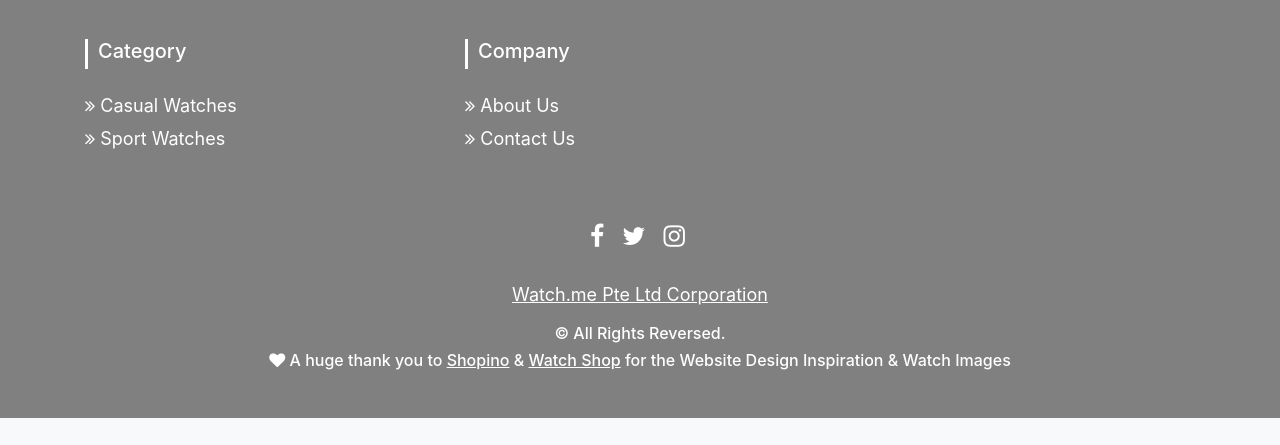
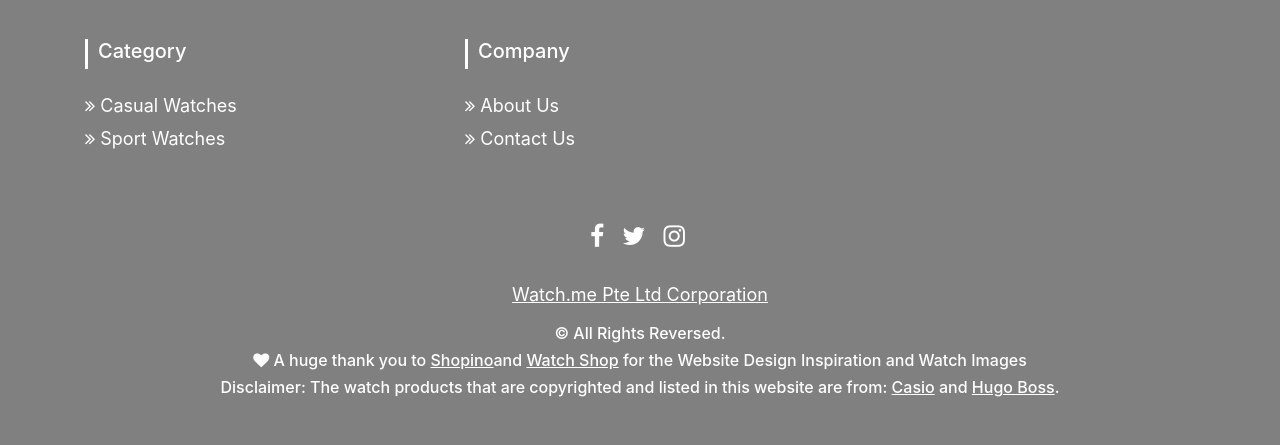
Before and after one commit to javvylx/1004-Project-PHP, a PHP site: page / in a window 1280 px wide. Shown: the part 2323-2768 px from the top of the page. Before the commit the page ends 2741 px from the top, so only its background shows below. Run offline with PHP 8.4, Linux system fonts and the light colour scheme; the visitor is signed in with stand-in values (Sample User, id 1).

Commit message:
Added Disclaimer in footer

```diff
--- a/public_html/footer.php
+++ b/public_html/footer.php
@@ -30,8 +30,9 @@
 			<div class="row">
 				<div class="col-xs-12 col-sm-12 col-md-12 mt-2 mt-sm-2 text-center text-white">
 					<p><u><a href="../../index.php">Watch.me Pte Ltd Corporation</a></u></p>
-					<p class="h6">&copy All Rights Reversed.</p>
-					<p class="h6"><i class="fa fa-heart"></i> A huge thank you to <a href="https://shopino.com.ng/home" target="_blank"><u>Shopino</u></a> & <a href="https://www.watchshop.com" target="_blank"><u>Watch Shop</u></a> for the Website Design Inspiration & Watch Images </p>
+					<p class="h6">&copy; All Rights Reversed.</p>
+					<p class="h6"><i class="fa fa-heart"></i> A huge thank you to <a href="https://shopino.com.ng/home" target="_blank"><u>Shopino</u></a> and <a href="https://www.watchshop.com" target="_blank"><u>Watch Shop</u></a> for the Website Design Inspiration and Watch Images </p>
+					<p class="h6">&copy; All Rights Reversed.</p>
 				</div>
 				<hr>
 			</div>
--- a/public_html/footer_main.php
+++ b/public_html/footer_main.php
@@ -29,8 +29,11 @@
     <div class="row"> <!--Credits & Copyright Section-->
       <div class="col-xs-12 col-sm-12 col-md-12 mt-2 mt-sm-2 text-center text-white">
         <p><u><a href="index.php">Watch.me Pte Ltd Corporation</a></u></p>
-        <p class="h6">&copy All Rights Reversed.</p>
-        <p class="h6"><i class="fa fa-heart"></i> A huge thank you to <a href="https://shopino.com.ng/home" target="_blank"><u>Shopino</u></a> & <a href="https://www.watchshop.com" target="_blank"><u>Watch Shop</u></a> for the Website Design Inspiration & Watch Images </p>
+        <p class="h6">&copy; All Rights Reversed.</p>
+
+        <p class="h6"><i class="fa fa-heart"></i> A huge thank you to <a href="https://shopino.com.ng/home" target="_blank"><u>Shopino</u></a>and <a href="https://www.watchshop.com" target="_blank"><u>Watch Shop</u></a> for the Website Design Inspiration and Watch Images </p>
+
+		 <p class="h6">Disclaimer: The watch products that are copyrighted and listed in this website are from: <a href="https://www.casio.com/products/watches" target="_blank"><u>Casio</u></a> and <a href="https://www.hugoboss.com/men-watches/" target="_blank"><u>Hugo Boss</u></a>.</p>
       </div>
       <hr>
     </div>
```
